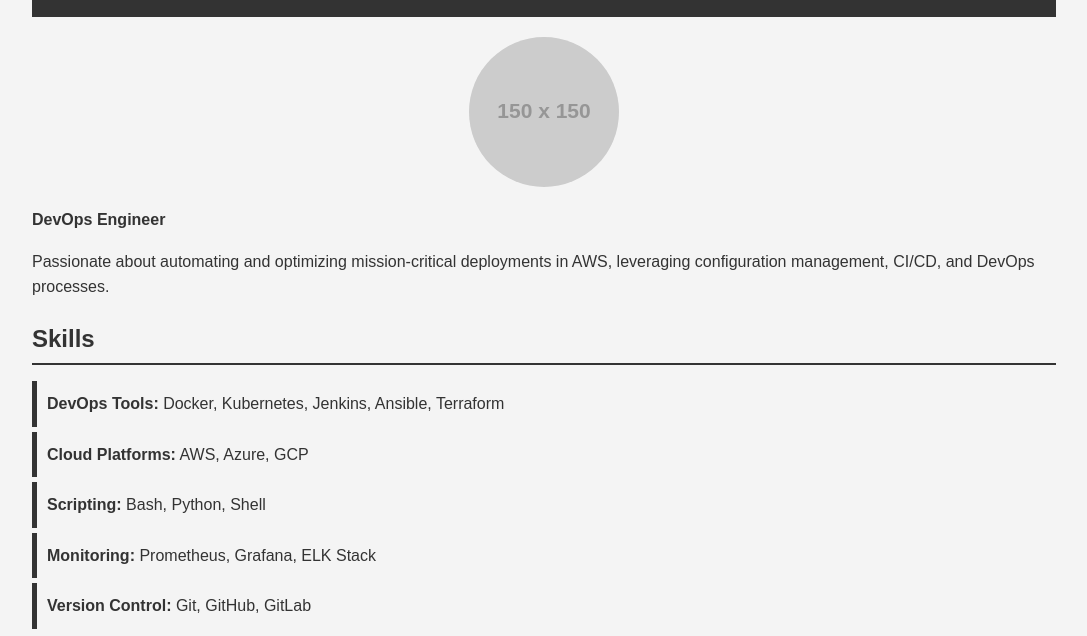
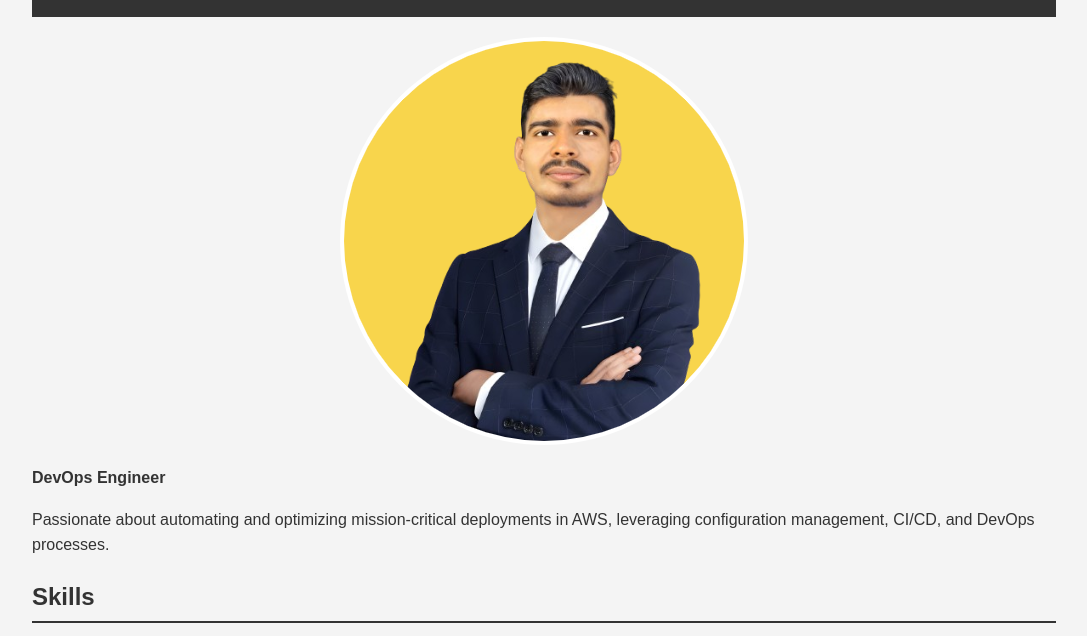
Before and after one commit to Mohsinraza27/git-github-practice, a plain HTML site: page index.html in a window 1280 px wide. Shown: the part 107-743 px from the top of the page, without its empty margins (96-1183 px from the left). Drawn offline with Linux system fonts and the light colour scheme; placeholder pictures from the web are drawn by us.

Commit message:
add picture

```diff
--- a/index.html
+++ b/index.html
@@ -13,7 +13,7 @@
         </header>
 
         <section>
-            <img src="https://via.placeholder.com/150" alt="Mohsin Raza" class="profile-image">
+            <img src="profile.jpg" alt="Mohsin Raza" class="profile-image" width="408" height="408">
             <p><strong>DevOps Engineer</strong></p>
             <p>Passionate about automating and optimizing mission-critical deployments in AWS, leveraging configuration management, CI/CD, and DevOps processes.</p>
         </section>
@@ -43,7 +43,7 @@
         <section>
             <h2>Contact Me</h2>
             <p><strong>LinkedIn:</strong> <a href="https://www.linkedin.com/in/mohsin-raza">Mohsin Raza</a></p>
-            <p><strong>Email:</strong> <a href="mailto:mohsin.raza@example.com">mohsin.raza@example.com</a></p>
+            <p><strong>Email:</strong> <a href="mailto:mohsinraza4319520@gmail.com">mohsin.raza@example.com</a></p>
         </section>
 
         <section class="license">
--- a/style.css
+++ b/style.css
@@ -41,8 +41,8 @@ h2 {
 /* Profile image */
 .profile-image {
     border-radius: 50%;
-    width: 150px;
-    height: 150px;
+    width: 408px;
+    height: 408px;
     display: block;
     margin: 20px auto;
 }
```
Also changed, not shown: profile.jpg (added).
